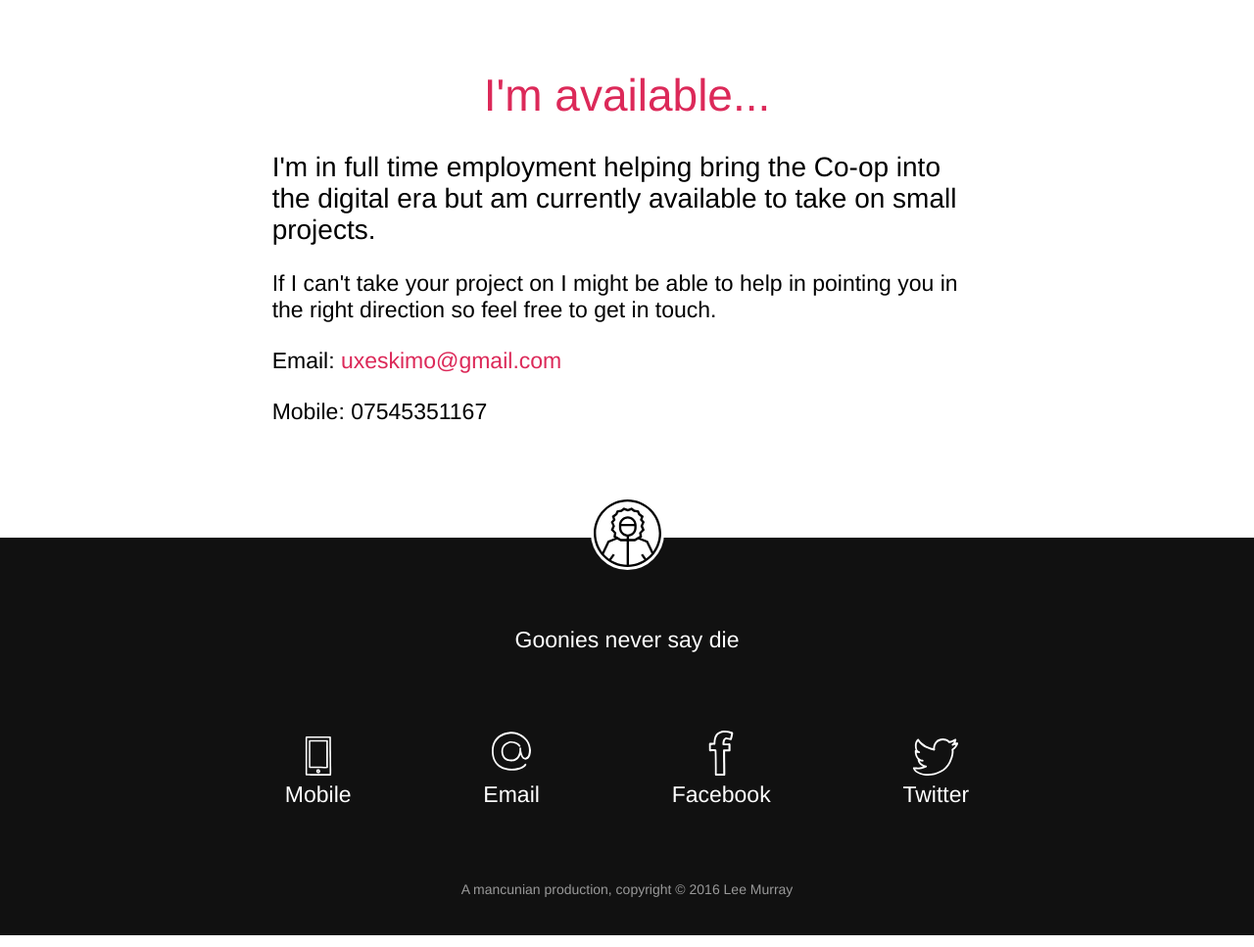
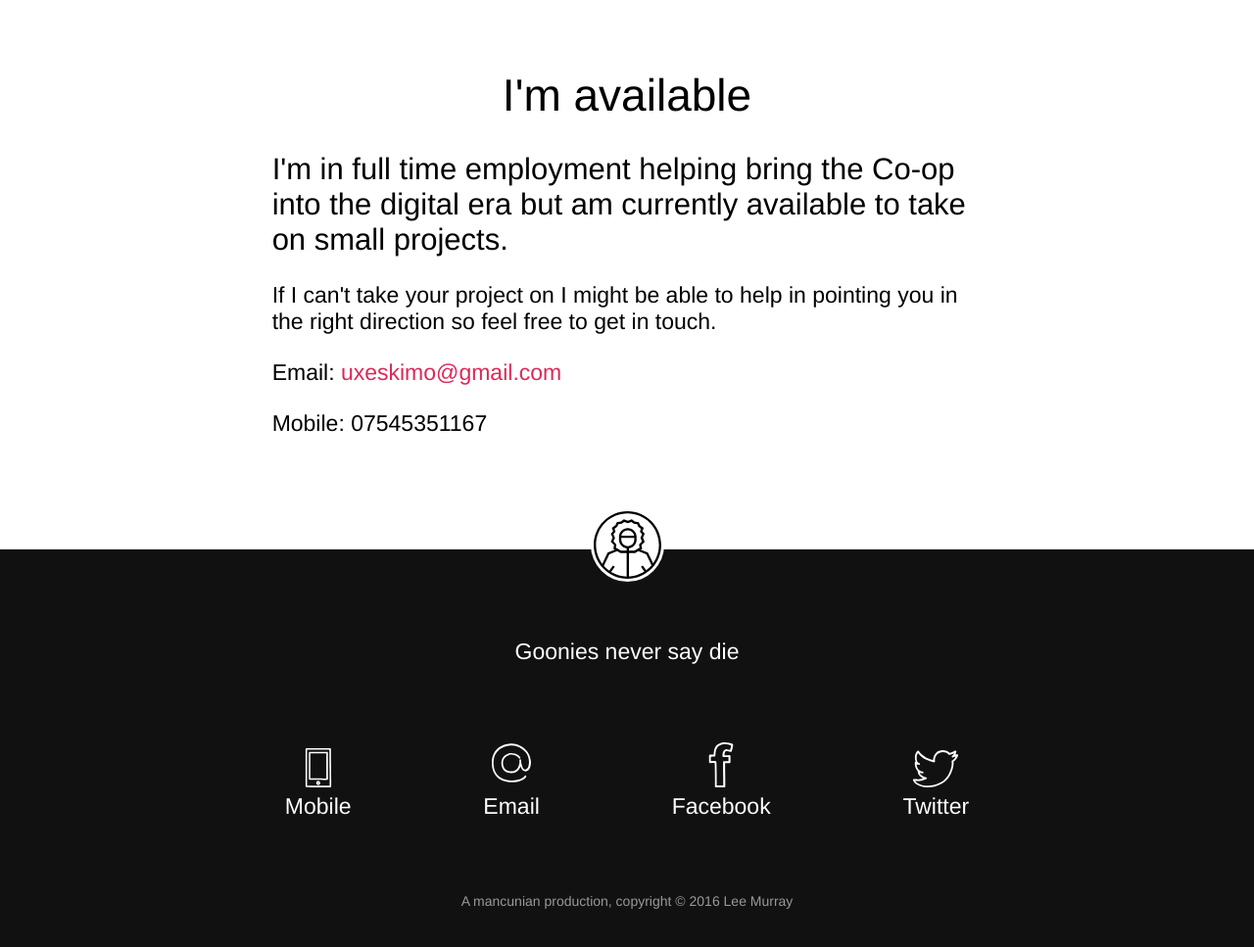
Before and after one commit to uxeskimo/uxeskimo, a Jekyll site: the page built from contact.md, in a window 1280 px wide. Shown: the part 587-1554 px from the top of the page at 98% size. Built offline with Jekyll 4.4.1, drawn with Linux system fonts in a browser that asks for light colours.

Commit message:
Title change

```diff
--- a/_dev/src/sass/partials/_about.scss
+++ b/_dev/src/sass/partials/_about.scss
@@ -15,7 +15,7 @@
     p {
       margin-bottom: 25px;
         &:first-of-type {
-          font-size: 28px;
+          font-size: 31px;
           font-weight: 400;
         }
     }
--- a/_dev/src/sass/partials/_blog-post.scss
+++ b/_dev/src/sass/partials/_blog-post.scss
@@ -16,7 +16,7 @@
      p {
        margin-bottom: 25px;
          &:first-of-type {
-           font-size: 28px;
+           font-size: 31px;
            font-weight: 400;
          }
      }
--- a/_dev/src/sass/partials/_contact.scss
+++ b/_dev/src/sass/partials/_contact.scss
@@ -16,7 +16,7 @@
      p {
        margin-bottom: 25px;
         &:first-of-type {
-           font-size: 28px;
+           font-size: 31px;
            font-weight: 400;
          }
      }
--- a/_dev/src/sass/partials/_typography.scss
+++ b/_dev/src/sass/partials/_typography.scss
@@ -17,7 +17,6 @@ a {
 }
 
 .title {
-  color: #dc2959;
   margin-top: 0;
     @include breakpoint($surf-tide) {
       margin-top: 25px;
--- a/_layouts/work.html
+++ b/_layouts/work.html
@@ -22,7 +22,7 @@
 
           <div class="wrap intro">
 
-            <h1 class="title">16 years experience...</h1>
+            <h1 class="title">16 years experience</h1>
 
           </div>
 
--- a/contact.md
+++ b/contact.md
@@ -4,7 +4,7 @@ title: Contact | Lee Murray | Interaction Designer
 body-page-class: contact
 ---
 
-<h1 class="title">I'm available...</h1>
+<h1 class="title">I'm available</h1>
 
 <p>I'm in full time employment helping bring the Co-op into the digital era but am currently available to take on small projects.</p>
 
```
Also changed, not shown: about.md (+1 -1 lines), assets/css/main.css, 4 other files.
